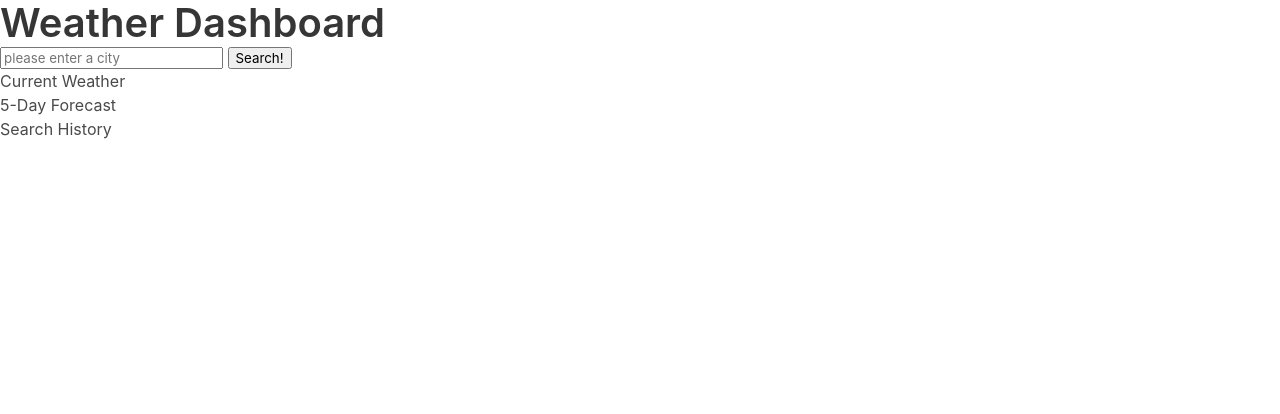
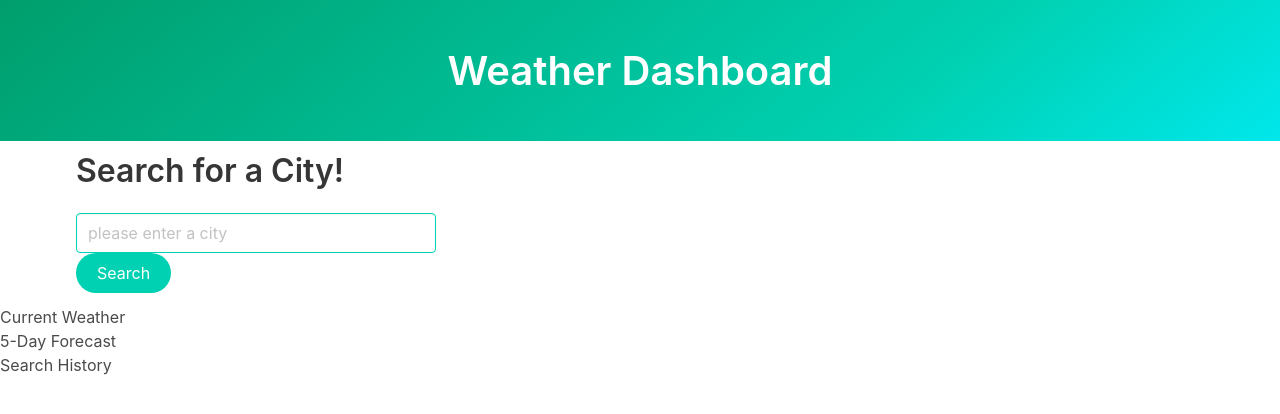
Before and after one commit to mika111420/weather-week-forecast, a plain HTML site: page index.html in a window 1280 px wide. Drawn offline with nearby package versions, Linux system fonts and the light colour scheme; files that its build step writes are made by us from their sources.

Commit message:
styled search and header with columns

```diff
--- a/index.html
+++ b/index.html
@@ -1,5 +1,6 @@
 <!DOCTYPE html>
 <html lang="en">
+
 <head>
     <meta charset="UTF-8">
     <meta http-equiv="X-UA-Compatible" content="IE=edge">
@@ -8,16 +9,29 @@
     <link rel="stylesheet" href="https://cdn.jsdelivr.net/npm/bulma@0.9.4/css/bulma.min.css">
     <link rel="stylesheet" href="style.css">
 </head>
+
 <body>
-    <header>
-        <h1 class="title is-2">Weather Dashboard</h1>
-    </header>
+    <section class="hero is-primary is-bold">
+        <div class="hero-body">
+            <header class="container has-text-centered">
+                <h1 class="title is-2">Weather Dashboard</h1>
+            </header>
+        </div>
+    </section>
 
     <main>
-        <form id="searchForm">
-            <input type="text" id="inputCity" placeholder="please enter a city">
-            <button type="submit">Search!</button>
-        </form>
+        <section class="search">
+            <div class="container">
+                <div class="column is-4">
+                    <p class="title is-3">Search for a City!</p>
+                    <form id="searchForm">
+                        <input class="input is-primary is rounded" type="text" id="inputCity"
+                            placeholder="please enter a city">
+                        <input class="button is-normal is-primary is-rounded" type="submit" value="Search"></input>
+                    </form>
+                </div>
+            </div>
+        </section>
 
         <div id="currentWeather">
             <h2>Current Weather</h2>
```
